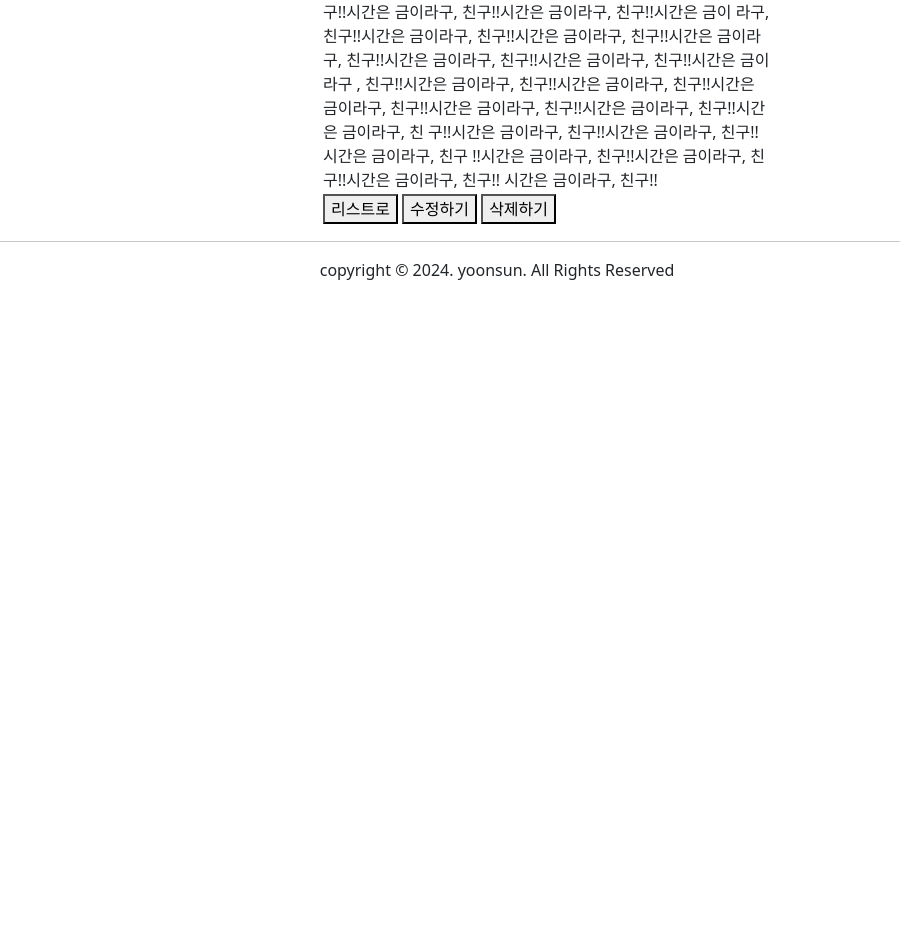
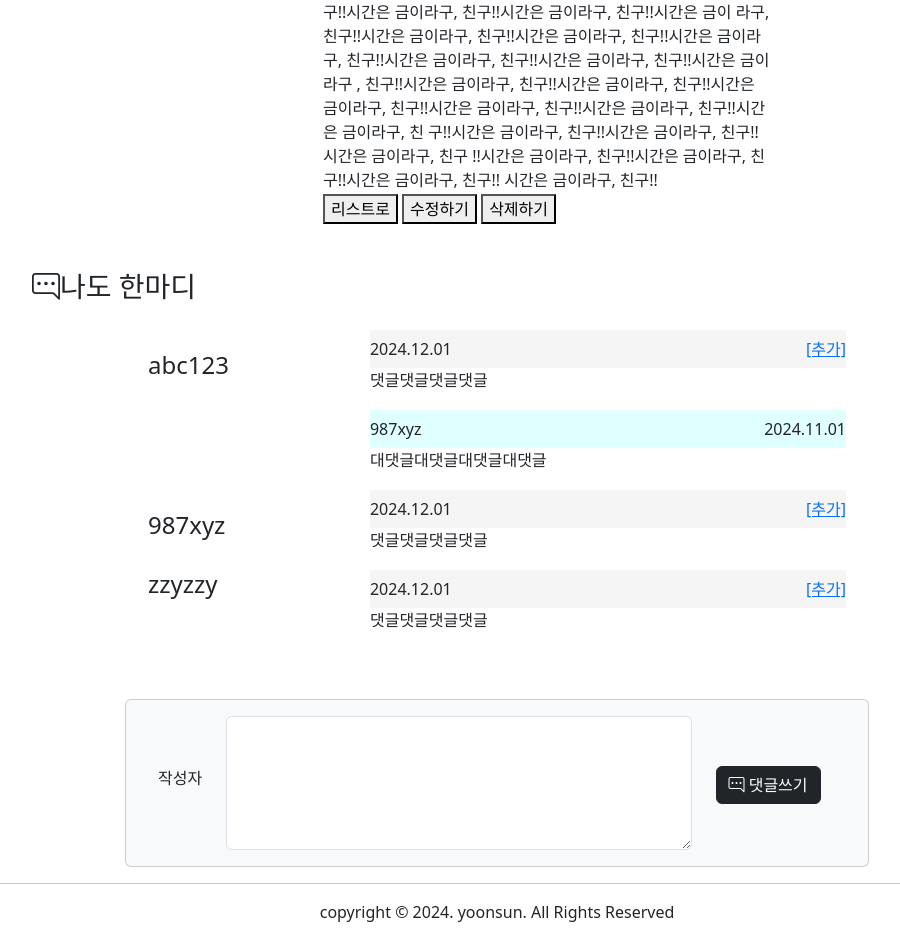
Before and after one commit to yoon741/semiprojectv1b, a FastAPI app: page /board/view/1 in a window 1280 px wide. Shown: the part 682-1622 px from the top of the page, without its empty margins (143-1043 px from the left). Before the commit the page ends 962 px from the top, so only its background shows below. Run offline with FastAPI, Linux system fonts and the light colour scheme; parts of the project's set-up code (start-up, migrations or seed data) failed here and were passed over; some libraries are stand-ins or nearby versions.

Commit message:
댓글/대댓글 UI 추가

```diff
--- a/views/templates/board/view.html
+++ b/views/templates/board/view.html
@@ -12,6 +12,12 @@
     tr:nth-child(4) { vertical-align: top; }
     tr { height: 32px }
     #listbtn { margin-left: 100px; }
+    h3 { margin-top: 45px; }
+    #comtlist { margin-top: 25px; width: 700px }
+    .cmtbg { background: whitesmoke; padding: 7px 0 }
+    .rpybg { background: lightcyan; padding: 7px 0 }
+    .pushend { float: right }
+    .pushbtm { margin-top: 50px; }
 </style>
 {% endblock %}
 
@@ -24,10 +30,48 @@
         <tr><th>작성일</th><td>2024-07-30 12:52:00 (777)</td></tr>
         <tr><th>본문</th><td>시간은 금이라구, 친구!!시간은 금이라구, 친구!!시 간은 금이라구, 친구!!시간은 금이라구, 친구!!시간은 금이라구, 친구!!시간 은 금이라구, 친구!!시간은 금이라구, 친구!!시간은 금이라구, 친구!!시간은 금이라구, 친구!!시간은 금이라구, 친구!!시간은 금이라구, 친구!!시간은 금 이라구, 친구!!시간은 금이라구, 친구!!시간은 금이라구, 친구!!시간은 금이 라구, 친구!!시간은 금이라구, 친구!!시간은 금이라구, 친구!!시간은 금이라 구, 친구!!시간은 금이라구, 친구!!시간은 금이라구, 친구!!시간은 금이라구, 친구!!시간은 금이라구, 친구!!시간은 금이라구, 친구!!시간은 금이라구, 친 구!!시간은 금이라구, 친구!!시간은 금이라구, 친구!!시간은 금이라구, 친구 !!시간은 금이라구, 친구!!시간은 금이라구, 친구!!시간은 금이라구, 친구!! 시간은 금이라구, 친구!!시간은 금이라구, 친구!!시간은 금이라구, 친구!!시 간은 금이라구, 친구!!시간은 금이라구, 친구!!시간은 금이라구, 친구!!시간 은 금이라구, 친구!!시간은 금이라구, 친구!!시간은 금이라구, 친구!!시간은 금이라구, 친구!!시간은 금이라구, 친구!!시간은 금이라구, 친구!!시간은 금 이라구, 친구!!시간은 금이라구, 친구!!시간은 금이라구, 친구!!시간은 금이 라구, 친구!!시간은 금이라구, 친구!!시간은 금이라구, 친구!!시간은 금이라 구, 친구!!시간은 금이라구, 친구!!시간은 금이라구, 친구!!시간은 금이라구 , 친구!!시간은 금이라구, 친구!!시간은 금이라구, 친구!!시간은 금이라구, 친구!!시간은 금이라구, 친구!!시간은 금이라구, 친구!!시간은 금이라구, 친 구!!시간은 금이라구, 친구!!시간은 금이라구, 친구!!시간은 금이라구, 친구 !!시간은 금이라구, 친구!!시간은 금이라구, 친구!!시간은 금이라구, 친구!! 시간은 금이라구, 친구!!</td></tr>
         <tr><td colspan="2">
-            <button type="button" id="listbtn" onclick="location.href='/board/list'">리스트로</button>
+            <button type="button" id="listbtn" onclick="location.href='/board/list/1'">리스트로</button>
             <button type="button" id="mdfybtn" onclick="location.href='/board/modify'">수정하기</button>
             <button type="button" id="rmvbtn">삭제하기</button>
         </td></tr>
     </table>
+
+    <!-- 댓글 시작 -->
+    <h3 class="offset-1"><i class="bi bi-chat-right-dots"></i>나도 한마디</h3>
+
+    <table class="offset-1.8" id="comtlist">
+        <tr><td><h4>abc123</h4></td>
+            <td><div class="cmtbg">2024.12.01
+                <span class="pushend"><a href="#">[추가]</a></span></div>
+                <p>댓글댓글댓글댓글</p></td></tr>
+
+        <tr><td></td><td><div class="rpybg">
+                <span>987xyz</span>
+                <span class="pushend">2024.11.01</span></div>
+                <p>대댓글대댓글대댓글대댓글</p></td></tr>
+
+        <tr><td><h4>987xyz</h4></td>
+            <td><div class="cmtbg">2024.12.01
+                <span class="pushend"><a href="#">[추가]</a></span></div>
+                <p>댓글댓글댓글댓글</p></td></tr>
+
+        <tr><td><h4>zzyzzy</h4></td>
+            <td><div class="cmtbg">2024.12.01
+                <span class="pushend"><a href="#">[추가]</a></span></div>
+                <p>댓글댓글댓글댓글</p></td></tr>
+    </table>
+    <!-- 댓글목록 -->
+
+    <div class="row offset-2 col-8 pushbtm">
+        <form name="replyfrm" id="replyfrm" class="card card-body bg-light">
+            <div class="form-group row">
+                <div class="col-auto"><label class="ms-3 pushbtm" for="reply">작성자</label></div>
+                <div class="col-8"><textarea class="form-control" name="reply" id="reply" rows="5"></textarea></div>
+                <div class="col-auto"><button class="btn btn-dark pushbtm" type="button" id="newbrbtn">
+                    <i class="bi bi-chat-right-dots"></i> 댓글쓰기</button></div>
+            </div>
+        </form>
+    </div><!-- 댓글쓰기 -->
+
 </main>
 {% endblock %}
```
